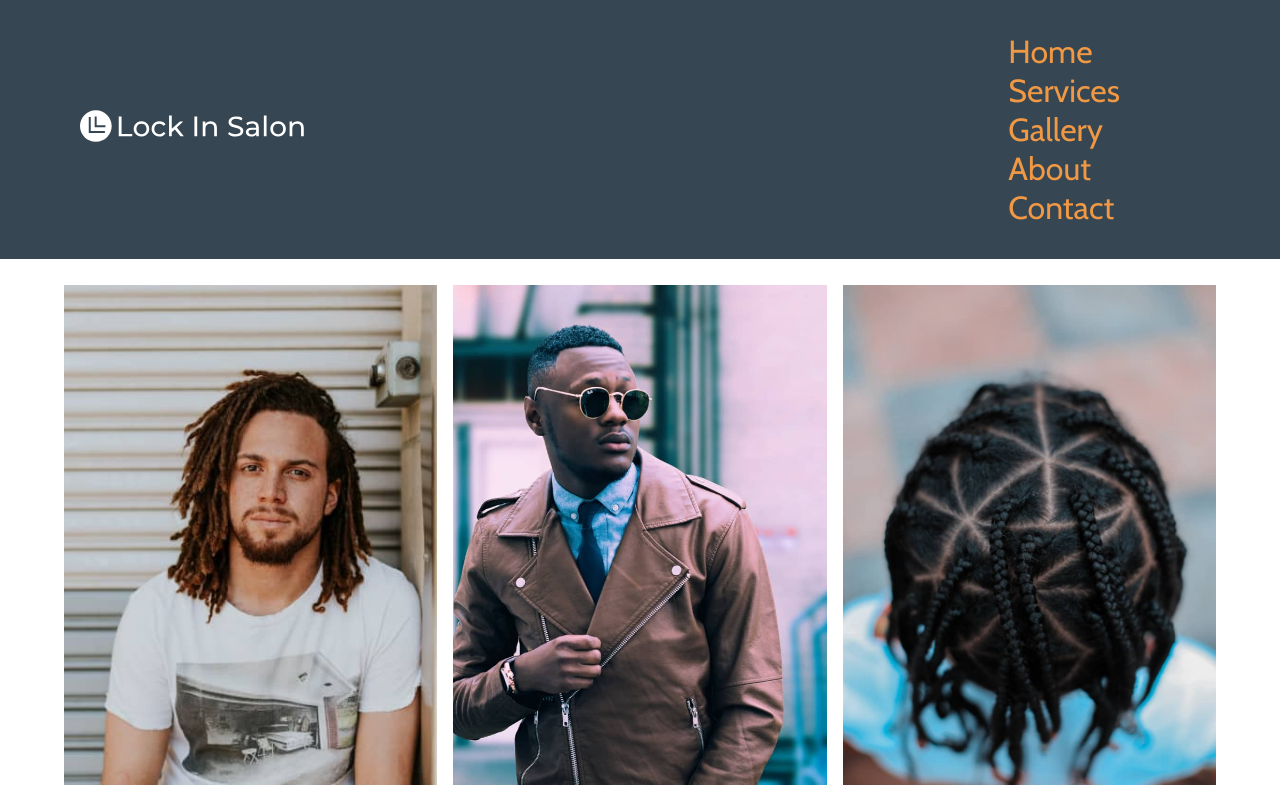
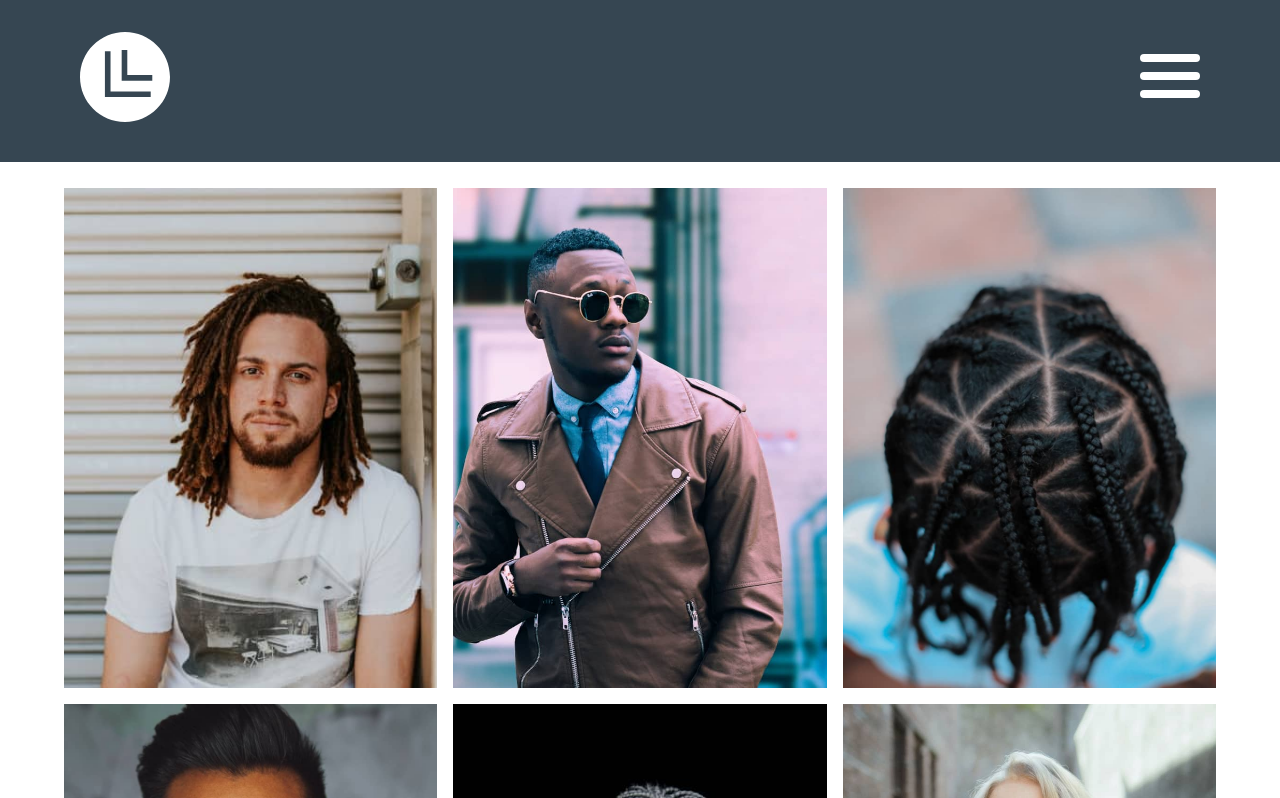
Before and after one commit to danileslie/LockInSalon, a website: page gallery.html in a window 1280 px wide. Shown: the top 798 px of the page. Drawn offline with nearby package versions, Linux system fonts and the light colour scheme.

Commit message:
update contact

```diff
--- a/gallery.html
+++ b/gallery.html
@@ -13,14 +13,21 @@
 <body>
     <header>
         <div class='header'>
-            <a href='index.html' class='logo'><object type="image/svg+xml" data="/images/logo/vector/default-monochrome-white.svg"></object></a>
+            <a href='index.html' class='logo logo-and-name'><object type="image/svg+xml" data="/images/logo/vector/default-monochrome-white.svg"></object></a>
+            <a href='index.html' class='logo-isolated'><object type="image/svg+xml" data="/images/logo/vector/logo-isolated-monochrome-white.svg"></object></a>
+            <input type='checkbox' id='toggle'>
             <nav>
-                <ul>
-                    <li><a href='index.html'>Home</a></li>
-                    <li><a href='services.html'>Services</a></li>
-                    <li><a href='gallery.html'>Gallery</a></li>
-                    <li><a href='about.html'>About</a></li>
-                    <li><a href='contact.html'>Contact</a></li>
+                <label class='nav-toggle' for='toggle'>
+                    <span class="bar"></span>
+                    <span class="bar"></span>
+                    <span class="bar"></span>
+                </label>
+                <ul class='navlist'>
+                    <li class='navitem'><a href='index.html'>Home</a></li>
+                    <li class='navitem'><a href='services.html'>Services</a></li>
+                    <li class='navitem'><a href='gallery.html'>Gallery</a></li>
+                    <li class='navitem'><a href='about.html'>About</a></li>
+                    <li class='navitem'><a href='contact.html'>Contact</a></li>
                 </ul>
             </nav>
             <p class='phone-number'>+1 (123) 456 7890</p>
@@ -85,7 +92,7 @@
         <div class='top'>
             <a href='index.html' class='logo'><object type="image/svg+xml" data="/images/logo/vector/default-monochrome-white.svg"></object></a>
             <nav>
-                <ul>
+                <ul class='navlist'>
                     <li><a href='index.html'>Home</a></li>
                     <li><a href='services.html'>Services</a></li>
                     <li><a href='gallery.html'>Gallery</a></li>
--- a/styles.css
+++ b/styles.css
@@ -27,6 +27,7 @@ nav .navlist .navitem {
 }
 
 
+
 body,
 .header,
 .navlist,
@@ -40,7 +41,6 @@ body,
 .about-us,
 .about-blurb,
 .employee,
-
 .location-and-hours,
 .text-item,
 .hamburger-menu {
@@ -150,10 +150,6 @@ label,
 
 .footer {
     margin-bottom: 1rem;
-}
-
-footer {
-    margin-top: auto;
 }
 
 header a,
@@ -267,8 +263,6 @@ h2 {
     text-align: center;
     padding: 2.5rem;
 }
-
-
 
 .inner {
     max-width: 1200px;
@@ -496,10 +490,6 @@ tr {
     text-align: center;
 }
 
-iframe {
-    display: block;
-}
-
 .contact {
     padding: 0;
 }
@@ -706,10 +696,3 @@ form textarea {
     }
 
 }
-
-@media screen and (min-width: 1720px) {
-
-    ul li {
-        margin-right: 2rem;
-    }
-}
```
Also changed, not shown: about.html (+15 -8 lines), contact.html (+36 -21 lines), index.html (+1 -2 lines), services.html (+15 -8 lines).
